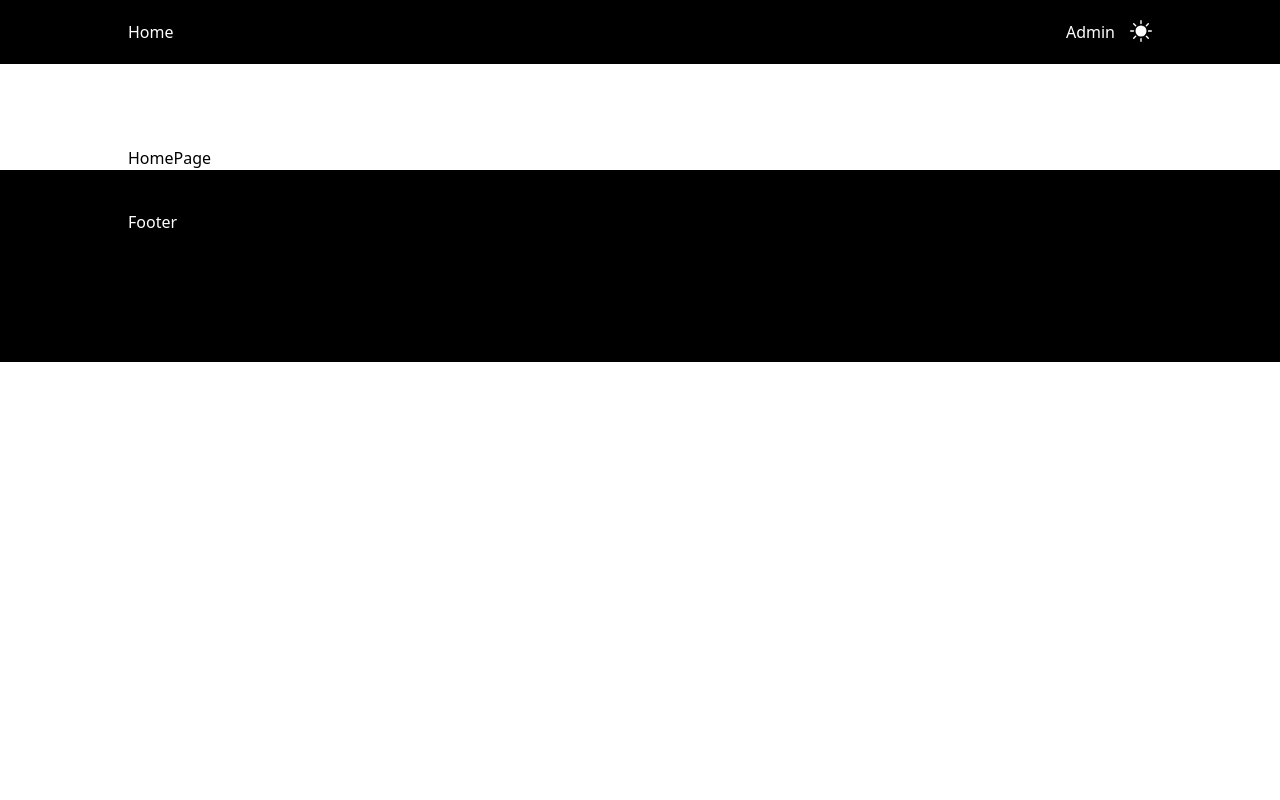
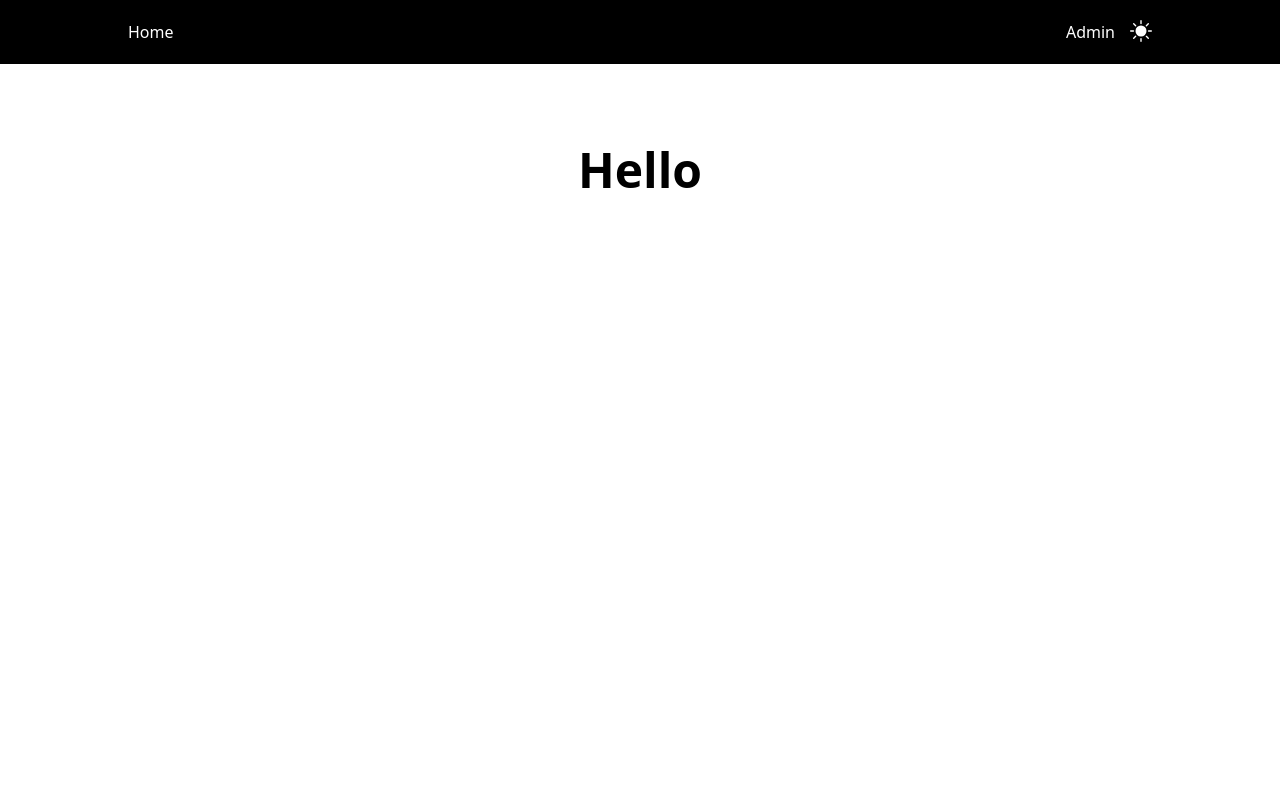
Before and after one commit to danieliancu/blogg2, a Next.js app: page / in a window 1280 px wide. Shown: the top 800 px of the page. Built offline with nearby package versions, Linux system fonts and the light colour scheme.

Commit message:
update form and frontpage

```diff
--- a/pages/index.js
+++ b/pages/index.js
@@ -7,8 +7,8 @@ const inter = Inter({ subsets: ['latin'] })
 export default function Home() {
   return (
       <Layout>
-        <div className="max-w-screen-lg m-auto mt-20 px-5 lg:px-0">
-          HomePage
+        <div className="max-w-screen-lg m-auto mt-20 px-5 lg:px-0 h-screen">
+        <h1 className="text-center font-bold text-5xl">Hello</h1>
         </div>
       </Layout>
 
```
